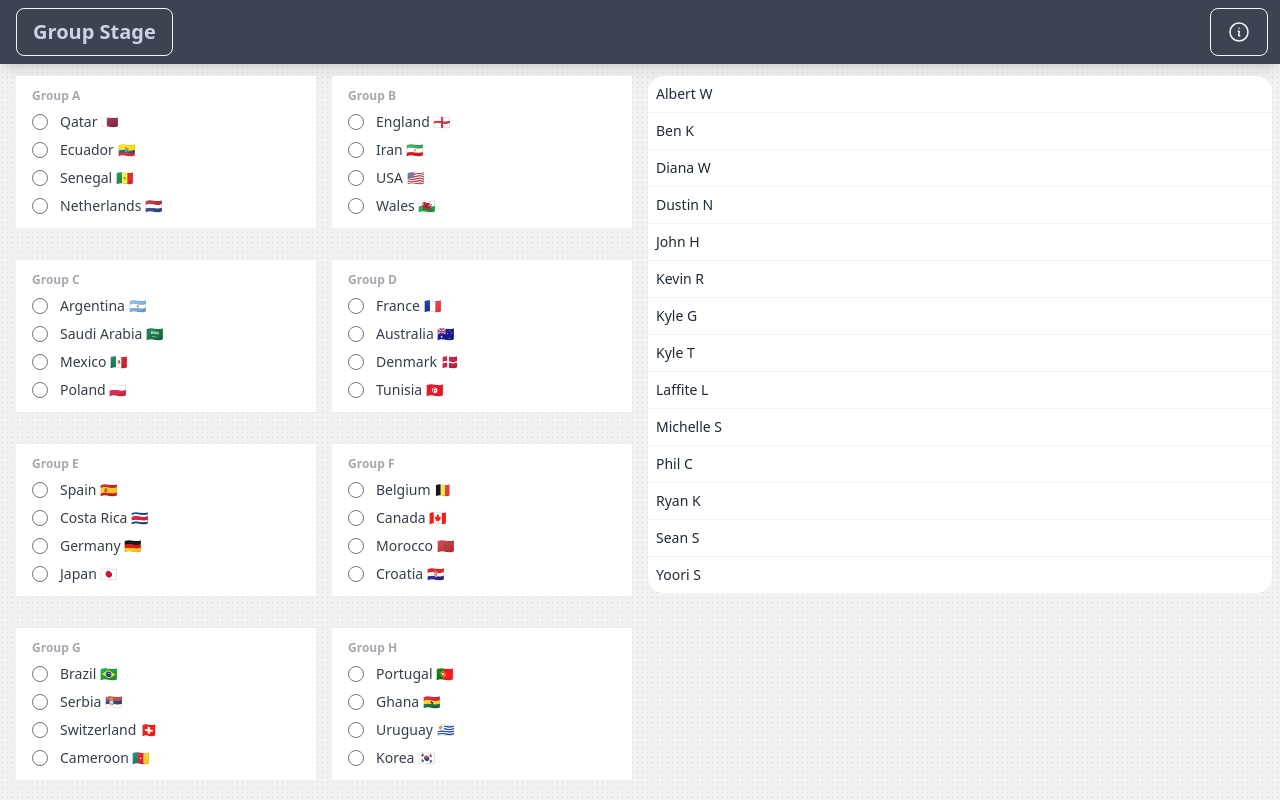
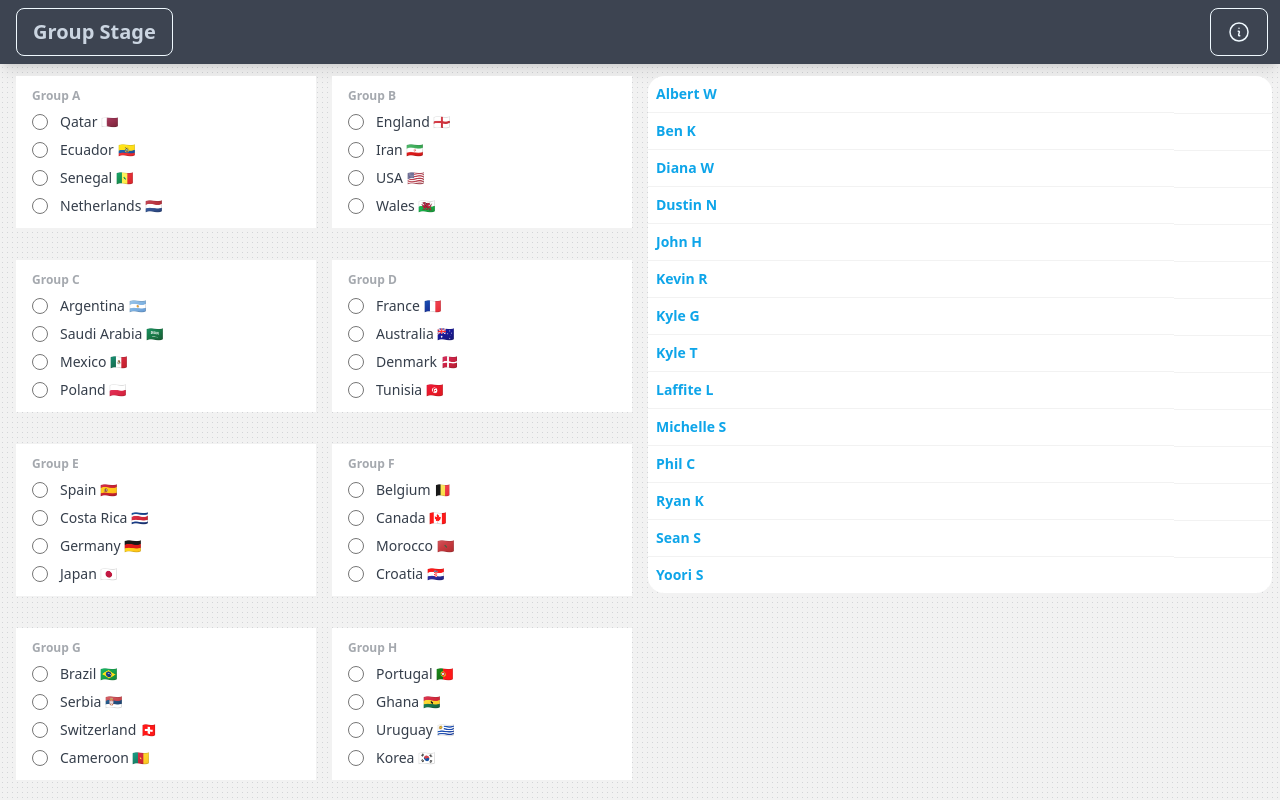
Before and after one commit to SeanPlusPlus/world-cup-group-stage, a Next.js app: page / in a window 1280 px wide. Built offline with nearby package versions, Linux system fonts and the light colour scheme.

Commit message:
main: color

```diff
--- a/components/entries.js
+++ b/components/entries.js
@@ -27,7 +27,7 @@ const Entries = () => {
         <tbody>
           {entries.map((e) => (
             <tr key={e.name}>
-              <td onClick={() => handleClick(e)} className="hover:cursor-pointer hover:text-sky-500">
+              <td onClick={() => handleClick(e)} className="hover:cursor-pointer font-bold text-sky-500 flex hover:underline">
                 {e.name}
               </td>
               <td>
```
